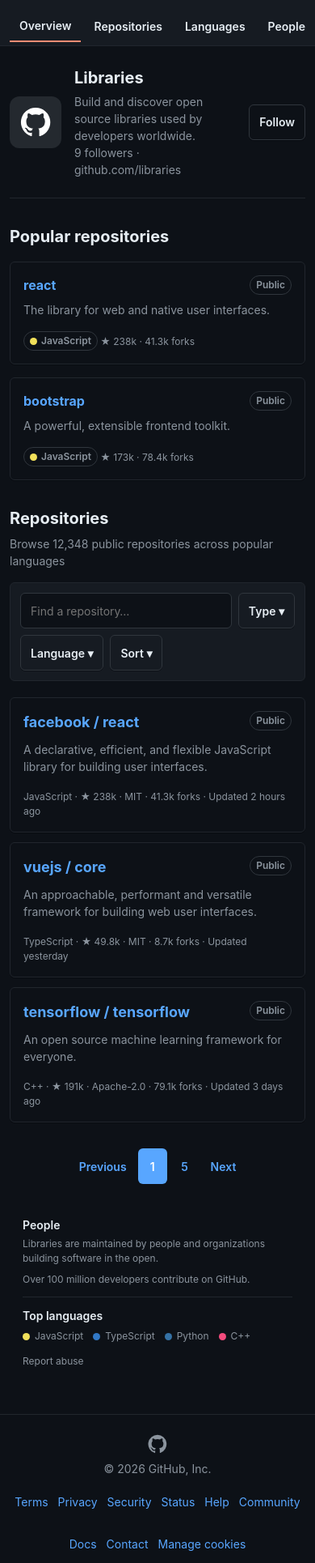
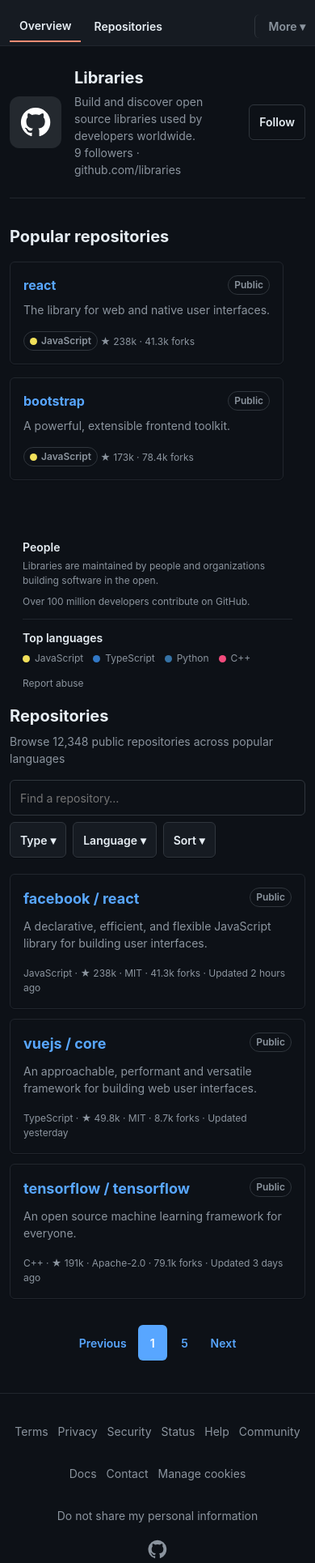
Before and after one commit to ntathuw/block-layout-group_1, a plain HTML site: page src/index.html in a window 390 px wide. Shown: the part 51-1981 px from the top of the page at 81% size. Drawn offline with Linux system fonts and the light colour scheme.

Commit message:
fix: desktop right-info beside popular, mobile sub-nav 2+1 and footer order

```diff
--- a/src/css/style.css
+++ b/src/css/style.css
@@ -312,6 +312,7 @@
 
 .popular-repos {
   display: flex;
+  flex: 1 1 auto;
   flex-wrap: wrap;
   gap: 16px;
   min-width: 0;
@@ -446,13 +447,6 @@
   display: flex;
   align-items: flex-start;
   gap: 24px;
-  min-width: 0;
-}
-
-.main-layout > div {
-  display: flex;
-  flex: 1 1 72%;
-  flex-direction: column;
   min-width: 0;
 }
 
@@ -606,6 +600,14 @@
   color: var(--muted);
 }
 
+.site-footer__links a {
+  color: var(--muted);
+}
+
+.site-footer__links a:hover {
+  color: var(--text);
+}
+
 .site-footer__copyright {
   margin: 0;
   white-space: nowrap;
@@ -686,16 +688,48 @@
     white-space: nowrap;
   }
 
+  .sub-nav {
+    display: flex;
+    align-items: center;
+  }
+
   .sub-nav > div {
     display: flex;
+    flex: 1 1 auto;
     align-items: center;
     gap: 4px;
     overflow-x: auto;
     padding: 4px 12px;
   }
 
+  .sub-nav > div .sub-nav__nav3,
+  .sub-nav > div .sub-nav__nav4,
+  .sub-nav > div .sub-nav__nav5 {
+    display: none;
+  }
+
   .sub-nav details {
-    display: none;
+    display: block;
+    flex: 0 0 auto;
+    width: auto;
+    margin-left: auto;
+    padding: 4px 12px 4px 0;
+  }
+
+  .sub-nav__hamburger {
+    display: flex;
+    align-items: center;
+    min-height: 0;
+    padding: 4px 0 4px 16px;
+    color: var(--muted);
+    font-size: 14px;
+    border-left: 1px solid var(--border);
+  }
+
+  .sub-nav details[open] > a {
+    display: block;
+    padding: 6px 0;
+    color: var(--text);
   }
 
   main#main-content {
@@ -772,7 +806,9 @@
     flex-direction: row;
     flex-wrap: wrap;
     gap: 8px;
-    padding: 12px;
+    padding: 0;
+    background: transparent;
+    border: none;
   }
 
   .search-bar label {
@@ -791,7 +827,7 @@
   }
 
   .search-bar__input {
-    flex: 1 1 240px;
+    flex: 1 0 100%;
     min-width: 0;
   }
 
@@ -807,7 +843,6 @@
     flex-direction: column;
   }
 
-  .main-layout > div,
   .repo-list,
   .right-info {
     flex: 0 1 auto;
@@ -844,8 +879,17 @@
   }
 
   .site-footer__links {
+    order: 1;
     justify-content: center;
     gap: 8px 12px;
+  }
+
+  .site-footer__logo {
+    order: 2;
+  }
+
+  .site-footer__copyright {
+    order: 3;
   }
 
   .site-footer__links a {
--- a/src/index.html
+++ b/src/index.html
@@ -69,7 +69,7 @@
         <a class="sub-nav__nav5" href="#footer-links">About</a>
       </div>
       <details>
-        <summary class="sub-nav__hamburger">Explore libraries</summary>
+        <summary class="sub-nav__hamburger">More ▾</summary>
         <a class="sub-nav_nav1" href="#popular">Overview</a>
         <a class="sub-nav__nav2" href="#repositories">Repositories</a>
         <a class="sub-nav__nav3" href="#languages">Languages</a>
@@ -99,6 +99,7 @@
         </div>
       </section>
 
+      <div class="main-layout">
       <section class="popular-repos" id="popular" aria-labelledby="popular-title">
         <h2 class="popular-repos__title" id="popular-title">Popular repositories</h2>
         <article class="popularrepo-card">
@@ -119,6 +120,27 @@
         </article>
       </section>
 
+        <aside class="right-info" id="people" aria-labelledby="right-info-title">
+          <div class="right-info_people" aria-hidden="true">
+            <svg viewBox="0 0 16 16" width="20" height="20" aria-hidden="true">
+              <path fill="currentColor" d="M5.5 7a3 3 0 1 0 0-6 3 3 0 0 0 0 6Zm5-1a2.5 2.5 0 1 0 0-5 2.5 2.5 0 0 0 0 5ZM0 13.5C0 10.46 2.46 8 5.5 8S11 10.46 11 13.5V15H0Zm11.8.5v-1c0-1.58-.56-3.03-1.5-4.16A4.5 4.5 0 0 1 16 13.2v.8Z"/>
+            </svg>
+          </div>
+          <h2 class="right-info__heading" id="right-info-title">People</h2>
+          <p class="right-info__description">Libraries are maintained by people and organizations building software in the open.</p>
+          <p class="right-info__meta">Over 100 million developers contribute on GitHub.</p>
+          <hr>
+          <h2 class="right-info__heading">Top languages</h2>
+          <ul>
+            <li class="right-info__meta" style="--dot-color:#f1e05a">JavaScript</li>
+            <li class="right-info__meta" style="--dot-color:#3178c6">TypeScript</li>
+            <li class="right-info__meta" style="--dot-color:#3572A5">Python</li>
+            <li class="right-info__meta" style="--dot-color:#f34b7d">C++</li>
+          </ul>
+          <a href="#report-abuse">Report abuse</a>
+        </aside>
+      </div>
+
       <div class="sub-heading" id="languages">
         <h2 class="sub-heading__title" id="repositories">Repositories</h2>
         <p class="sub-heading__languages">Browse 12,348 public repositories across popular languages</p>
@@ -135,8 +157,6 @@
         <button class="search-bar__nav3 fitter-btn" type="button">Sort ▾</button>
       </form>
 
-      <div class="main-layout">
-        <div>
       <section class="repo-list" aria-label="Repository results">
           <article class="repo-card" id="react">
             <header class="repo-card__header">
@@ -174,38 +194,10 @@
         <a id="page-next" href="#page-next" aria-label="Next page">Next</a>
       </nav>
     </div>
-
-        <aside class="right-info" id="people" aria-labelledby="right-info-title">
-          <div class="right-info_people" aria-hidden="true">
-            <svg viewBox="0 0 16 16" width="20" height="20" aria-hidden="true">
-              <path fill="currentColor" d="M5.5 7a3 3 0 1 0 0-6 3 3 0 0 0 0 6Zm5-1a2.5 2.5 0 1 0 0-5 2.5 2.5 0 0 0 0 5ZM0 13.5C0 10.46 2.46 8 5.5 8S11 10.46 11 13.5V15H0Zm11.8.5v-1c0-1.58-.56-3.03-1.5-4.16A4.5 4.5 0 0 1 16 13.2v.8Z"/>
-            </svg>
-          </div>
-          <h2 class="right-info__heading" id="right-info-title">People</h2>
-          <p class="right-info__description">Libraries are maintained by people and organizations building software in the open.</p>
-          <p class="right-info__meta">Over 100 million developers contribute on GitHub.</p>
-          <hr>
-          <h2 class="right-info__heading">Top languages</h2>
-          <ul>
-            <li class="right-info__meta" style="--dot-color:#f1e05a">JavaScript</li>
-            <li class="right-info__meta" style="--dot-color:#3178c6">TypeScript</li>
-            <li class="right-info__meta" style="--dot-color:#3572A5">Python</li>
-            <li class="right-info__meta" style="--dot-color:#f34b7d">C++</li>
-          </ul>
-          <a href="#report-abuse">Report abuse</a>
-        </aside>
-      </div>
-    </div>
     <div class="right-side" aria-hidden="true"></div>
   </main>
 
   <footer class="site-footer">
-    <a class="site-footer__logo" href="#main-content" aria-label="GitHub home">
-      <svg viewBox="0 0 24 24" width="24" height="24" aria-hidden="true">
-        <path fill="currentColor" d="M12 .7a11.5 11.5 0 0 0-3.64 22.41c.58.1.79-.25.79-.56v-2.23c-3.22.7-3.9-1.37-3.9-1.37-.53-1.34-1.29-1.7-1.29-1.7-1.05-.72.08-.71.08-.71 1.17.08 1.78 1.2 1.78 1.2 1.04 1.78 2.72 1.27 3.38.97.1-.75.4-1.27.74-1.56-2.57-.29-5.27-1.28-5.27-5.68 0-1.26.45-2.28 1.19-3.09-.12-.29-.52-1.47.11-3.05 0 0 .97-.31 3.16 1.18a10.9 10.9 0 0 1 5.75 0c2.2-1.49 3.16-1.18 3.16-1.18.63 1.58.23 2.76.11 3.05.74.81 1.19 1.83 1.19 3.09 0 4.41-2.71 5.38-5.29 5.67.42.36.79 1.06.79 2.14v3.17c0 .31.21.67.8.56A11.5 11.5 0 0 0 12 .7Z"/>
-      </svg>
-    </a>
-    <p class="site-footer__copyright">© 2026 GitHub, Inc.</p>
     <nav class="site-footer__links" id="footer-links" aria-label="Footer links">
       <a id="terms" href="#terms">Terms</a>
       <a id="privacy" href="#privacy">Privacy</a>
@@ -218,6 +210,12 @@
       <a id="cookies" href="#cookies">Manage cookies</a>
       <a id="do-not-share" href="#do-not-share">Do not share my personal information</a>
     </nav>
+    <a class="site-footer__logo" href="#main-content" aria-label="GitHub home">
+      <svg viewBox="0 0 24 24" width="24" height="24" aria-hidden="true">
+        <path fill="currentColor" d="M12 .7a11.5 11.5 0 0 0-3.64 22.41c.58.1.79-.25.79-.56v-2.23c-3.22.7-3.9-1.37-3.9-1.37-.53-1.34-1.29-1.7-1.29-1.7-1.05-.72.08-.71.08-.71 1.17.08 1.78 1.2 1.78 1.2 1.04 1.78 2.72 1.27 3.38.97.1-.75.4-1.27.74-1.56-2.57-.29-5.27-1.28-5.27-5.68 0-1.26.45-2.28 1.19-3.09-.12-.29-.52-1.47.11-3.05 0 0 .97-.31 3.16 1.18a10.9 10.9 0 0 1 5.75 0c2.2-1.49 3.16-1.18 3.16-1.18.63 1.58.23 2.76.11 3.05.74.81 1.19 1.83 1.19 3.09 0 4.41-2.71 5.38-5.29 5.67.42.36.79 1.06.79 2.14v3.17c0 .31.21.67.8.56A11.5 11.5 0 0 0 12 .7Z"/>
+      </svg>
+    </a>
+    <p class="site-footer__copyright">© 2026 GitHub, Inc.</p>
   </footer>
 </body>
 </html>
```
Lines whose indentation alone changed are shown as unchanged.
